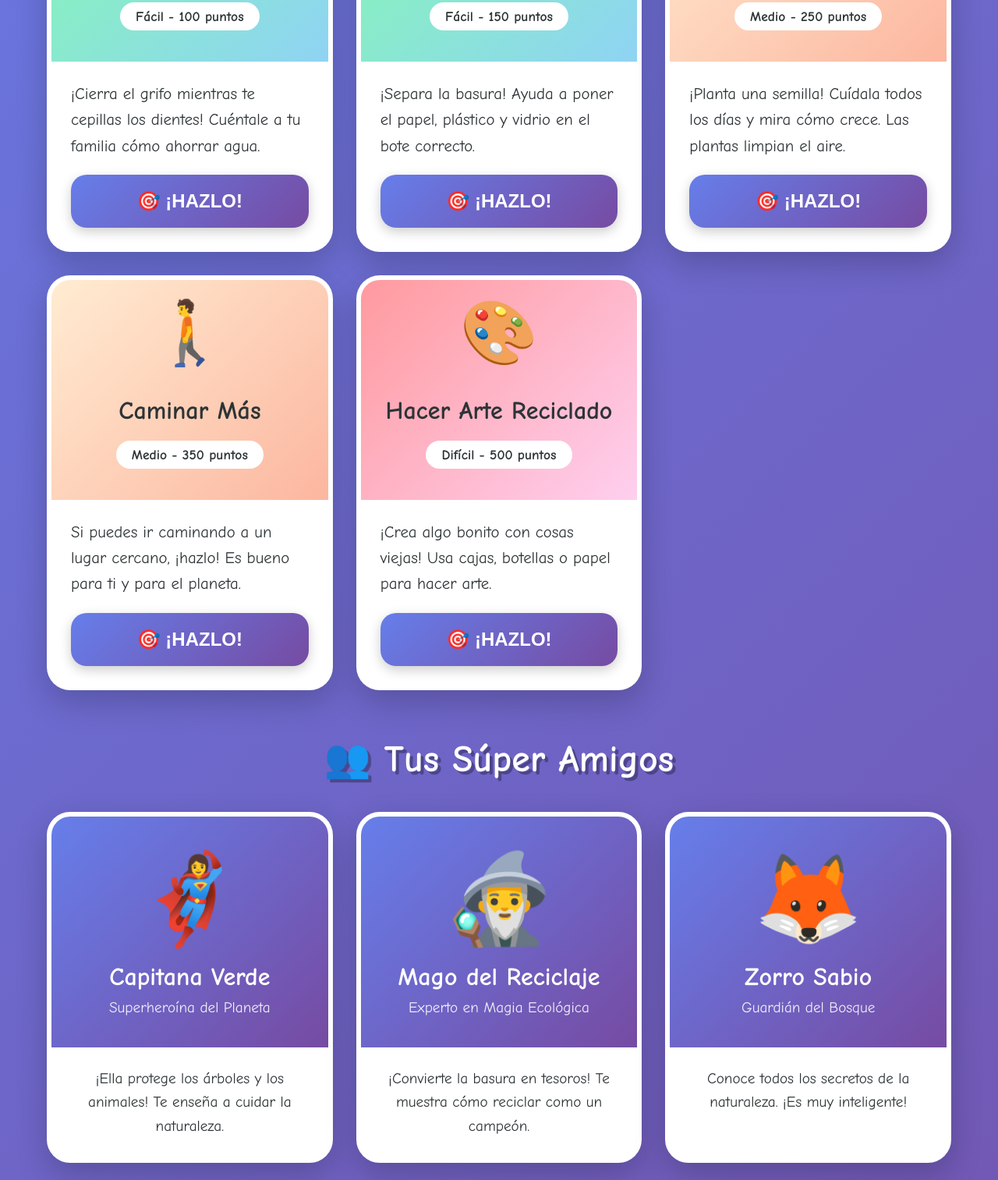
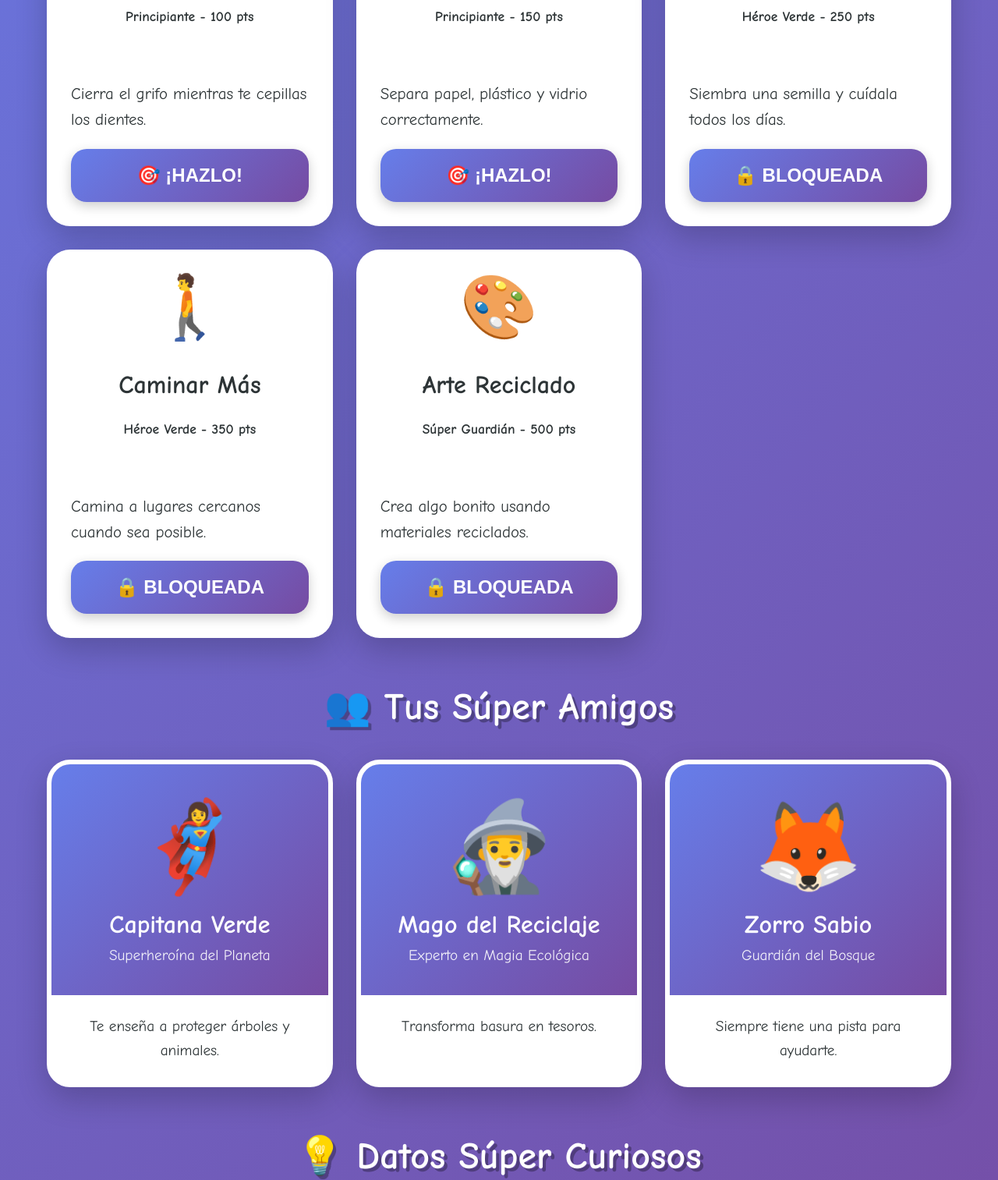
Before and after one commit to nheredia11/guardianes-del-planeta-ninos, a plain HTML site: page index.html in a window 1280 px wide. Shown: the part 1060-2573 px from the top of the page at 78% size. Drawn offline with Linux system fonts and the light colour scheme.

Commit message:
Update index.html
Mejora gamificación y retroalimentación

```diff
--- a/index.html
+++ b/index.html
@@ -451,146 +451,139 @@
     </div>
 
 <script>
-        // Estado del juego
-        let gameState = {
-            level: 0,
+// ================= ESTADO DEL JUEGO =================
+let gameState = JSON.parse(localStorage.getItem("guardianesGame")) || {
+    level: 1,
     points: 0,
     completedMissions: []
 };
 
-        // Misiones
+// ================= MISIONES =================
 const missions = [
-            {
-                id: 1,
-                emoji: '💧',
-                title: 'Cuidar el Agua',
-                level: 'Fácil',
-                levelClass: 'easy',
-                points: 100,
-                description: '¡Cierra el grifo mientras te cepillas los dientes! Cuéntale a tu familia cómo ahorrar agua.'
-            },
-            {
-                id: 2,
-                emoji: '♻️',
-                title: 'Reciclar',
-                level: 'Fácil',
-                levelClass: 'easy',
-                points: 150,
-                description: '¡Separa la basura! Ayuda a poner el papel, plástico y vidrio en el bote correcto.'
-            },
-            {
-                id: 3,
-                emoji: '🌳',
-                title: 'Plantar una Planta',
-                level: 'Medio',
-                levelClass: 'medium',
-                points: 250,
-                description: '¡Planta una semilla! Cuídala todos los días y mira cómo crece. Las plantas limpian el aire.'
-            },
-            {
-                id: 4,
-                emoji: '🚶',
-                title: 'Caminar Más',
-                level: 'Medio',
-                levelClass: 'medium',
-                points: 350,
-                description: 'Si puedes ir caminando a un lugar cercano, ¡hazlo! Es bueno para ti y para el planeta.'
-            },
-            {
-                id: 5,
-                emoji: '🎨',
-                title: 'Hacer Arte Reciclado',
-                level: 'Difícil',
-                levelClass: 'hard',
-                points: 500,
-                description: '¡Crea algo bonito con cosas viejas! Usa cajas, botellas o papel para hacer arte.'
-            }
+    { id: 1, emoji:'💧', title:'Cuidar el Agua', level:'Principiante', minLevel:1, points:100,
+      description:'Cierra el grifo mientras te cepillas los dientes.' },
+
+    { id: 2, emoji:'♻️', title:'Reciclar', level:'Principiante', minLevel:1, points:150,
+      description:'Separa papel, plástico y vidrio correctamente.' },
+
+    { id: 3, emoji:'🌳', title:'Plantar una Planta', level:'Héroe Verde', minLevel:2, points:250,
+      description:'Siembra una semilla y cuídala todos los días.' },
+
+    { id: 4, emoji:'🚶', title:'Caminar Más', level:'Héroe Verde', minLevel:2, points:350,
+      description:'Camina a lugares cercanos cuando sea posible.' },
+
+    { id: 5, emoji:'🎨', title:'Arte Reciclado', level:'Súper Guardián', minLevel:3, points:500,
+      description:'Crea algo bonito usando materiales reciclados.' }
 ];
 
-        // Personajes
+// ================= PERSONAJES =================
 const characters = [
-            {
-                avatar: '🦸‍♀️',
-                name: 'Capitana Verde',
-                role: 'Superheroína del Planeta',
-                description: '¡Ella protege los árboles y los animales! Te enseña a cuidar la naturaleza.'
-            },
-            {
-                avatar: '🧙‍♂️',
-                name: 'Mago del Reciclaje',
-                role: 'Experto en Magia Ecológica',
-                description: '¡Convierte la basura en tesoros! Te muestra cómo reciclar como un campeón.'
-            },
-            {
-                avatar: '🦊',
-                name: 'Zorro Sabio',
-                role: 'Guardián del Bosque',
-                description: 'Conoce todos los secretos de la naturaleza. ¡Es muy inteligente!'
-            }
+    { avatar:'🦸‍♀️', name:'Capitana Verde', role:'Superheroína del Planeta',
+      description:'Te enseña a proteger árboles y animales.' },
+    { avatar:'🧙‍♂️', name:'Mago del Reciclaje', role:'Experto en Magia Ecológica',
+      description:'Transforma basura en tesoros.' },
+    { avatar:'🦊', name:'Zorro Sabio', role:'Guardián del Bosque',
+      description:'Siempre tiene una pista para ayudarte.' }
 ];
 
-        // Datos curiosos
-        const facts = [
-            {
-                icon: '🌊',
-                title: 'El Agua es Mágica',
-                text: '¡Si cierras el grifo mientras te cepillas, ahorras 12 vasos de agua!'
-            },
-            {
-                icon: '🌳',
-                title: 'Los Árboles son Héroes',
-                text: 'Un árbol grande puede darle aire limpio a 2 personas por un año entero.'
-            },
-            {
-                icon: '🐝',
-                title: 'Las Abejas son Importantes',
-                text: 'Sin abejas no tendríamos manzanas, fresas ni muchas frutas deliciosas.'
-            },
-            {
-                icon: '♻️',
-                title: 'Reciclar es Genial',
-                text: 'Reciclar 1 botella de plástico ahorra energía para prender una lamparita por 3 horas.'
-            }
-        ];
-
-        // Medallas
-        const badges = [
-            { icon: '💧', name: 'Guardián del Agua' },
-            { icon: '🌳', name: 'Amigo de los Árboles' },
-            { icon: '♻️', name: 'Rey del Reciclaje' },
-            { icon: '🦋', name: 'Protector de Animales' },
-            { icon: '🌟', name: 'Super Héroe Verde' }
-        ];
-
-        // Renderizar misiones
+// ================= RENDER MISIONES =================
 function renderMissions() {
     const container = document.getElementById('missions');
     container.innerHTML = '';
 
     missions.forEach(mission => {
         const isCompleted = gameState.completedMissions.includes(mission.id);
+        const isLocked = gameState.level < mission.minLevel;
+
         const card = document.createElement('div');
         card.className = 'mission-card' + (isCompleted ? ' completed' : '');
+
         card.innerHTML = `
-                    <div class="mission-header ${mission.levelClass}">
+            <div class="mission-header">
                 <div class="mission-emoji">${mission.emoji}</div>
                 <div class="mission-title">${mission.title}</div>
-                        <div class="mission-level">${mission.level} - ${mission.points} puntos</div>
+                <div class="mission-level">${mission.level} - ${mission.points} pts</div>
             </div>
             <div class="mission-body">
                 <p class="mission-description">${mission.description}</p>
-                        <button class="mission-button${isCompleted ? ' completed' : ''}"
+                <button class="mission-button ${isCompleted ? 'completed' : ''}"
                     onclick="completeMission(${mission.id})"
-                                ${isCompleted ? 'disabled' : ''}>
-                            ${isCompleted ? '✅ ¡Completada!' : '🎯 ¡Hazlo!'}
+                    ${isCompleted || isLocked ? 'disabled' : ''}>
+                    ${isCompleted ? '✅ Completada' : isLocked ? '🔒 Bloqueada' : '🎯 ¡Hazlo!'}
                 </button>
             </div>
         `;
+
         container.appendChild(card);
     });
 }
 
-        // Renderizar personajes
+// ================= COMPLETAR MISIÓN =================
+function completeMission(id) {
+
+    if (gameState.completedMissions.includes(id)) {
+        alert("🌟 Ya completaste esta misión. ¡Eres increíble!");
+        return;
+    }
+
+    const mission = missions.find(m => m.id === id);
+
+    if (gameState.level < mission.minLevel) {
+        alert("🦊 El Zorro Sabio dice: Primero debes completar misiones anteriores.");
+        return;
+    }
+
+    gameState.completedMissions.push(id);
+    gameState.points += mission.points;
+
+    // Subir nivel por progreso
+    if (gameState.completedMissions.length >= 2) gameState.level = 2;
+    if (gameState.completedMissions.length >= 4) gameState.level = 3;
+
+    saveGame();
+    showCelebration();
+    updateScores();
+    renderMissions();
+
+    alert(`🎉 ¡Excelente Guardián!
+Has completado: ${mission.title}
+Ganaste ${mission.points} puntos.
+¡El planeta está más feliz gracias a ti! 🌍💚`);
+
+    checkCertificate();
+}
+
+// ================= CERTIFICADO FINAL =================
+function checkCertificate() {
+    if (gameState.completedMissions.length === missions.length) {
+        setTimeout(() => {
+            alert("🎓 ¡FELICITACIONES!\nEres oficialmente un SÚPER GUARDIÁN DEL PLANETA 🌍💚");
+        }, 500);
+    }
+}
+
+// ================= CELEBRACIÓN =================
+function showCelebration() {
+    const celebration = document.createElement('div');
+    celebration.className = 'celebration';
+    celebration.textContent = "🎊";
+    document.body.appendChild(celebration);
+    setTimeout(() => celebration.remove(), 1000);
+}
+
+// ================= PUNTUACIONES =================
+function updateScores() {
+    document.getElementById('level').textContent = gameState.level;
+    document.getElementById('points').textContent = gameState.points;
+    document.getElementById('completed').textContent = gameState.completedMissions.length;
+}
+
+// ================= GUARDADO AUTOMÁTICO =================
+function saveGame() {
+    localStorage.setItem("guardianesGame", JSON.stringify(gameState));
+}
+
+// ================= RENDER PERSONAJES =================
 function renderCharacters() {
     const container = document.getElementById('characters');
     container.innerHTML = '';
@@ -612,78 +605,17 @@
     });
 }
 
-        // Renderizar datos curiosos
-        function renderFacts() {
-            const container = document.getElementById('facts');
-            container.innerHTML = '';
-
-            facts.forEach(fact => {
-                const card = document.createElement('div');
-                card.className = 'fact-card';
-                card.innerHTML = `
-                    <div class="fact-icon">${fact.icon}</div>
-                    <div class="fact-title">${fact.title}</div>
-                    <p class="fact-text">${fact.text}</p>
-                `;
-                container.appendChild(card);
-            });
+// ================= RESET OPCIONAL =================
+function resetGame() {
+    localStorage.removeItem("guardianesGame");
+    location.reload();
 }
 
-        // Renderizar medallas
-        function renderBadges() {
-            const container = document.getElementById('badges');
-            container.innerHTML = '';
-
-            badges.forEach(badge => {
-                const badgeEl = document.createElement('div');
-                badgeEl.className = 'badge';
-                badgeEl.innerHTML = `
-                    <div class="badge-icon">${badge.icon}</div>
-                    <div class="badge-name">${badge.name}</div>
-                `;
-                container.appendChild(badgeEl);
-            });
-        }
-
-        // Completar misión
-        function completeMission(missionId) {
-            if (gameState.completedMissions.includes(missionId)) return;
-
-            const mission = missions.find(m => m.id === missionId);
-            gameState.completedMissions.push(missionId);
-            gameState.points += mission.points;
-            gameState.level = Math.floor(gameState.points / 500);
-
-            showCelebration();
-            updateScores();
-            renderMissions();
-        }
-
-        // Mostrar celebración
-        function showCelebration() {
-            const celebration = document.createElement('div');
-            celebration.className = 'celebration';
-            celebration.textContent = ['🎉', '🌟', '⭐', '🎊', '✨'][Math.floor(Math.random() * 5)];
-            document.body.appendChild(celebration);
-
-            setTimeout(() => {
-                celebration.remove();
-            }, 1000);
-        }
-
-        // Actualizar puntuaciones
-        function updateScores() {
-            document.getElementById('level').textContent = gameState.level;
-            document.getElementById('points').textContent = gameState.points;
-            document.getElementById('completed').textContent = gameState.completedMissions.length;
-        }
-
-        // Inicializar
+// ================= INICIALIZAR =================
 renderMissions();
 renderCharacters();
-        renderFacts();
-        renderBadges();
 updateScores();
 </script>
+
 </body>
 </html>
```
Lines whose indentation alone changed are shown as unchanged.
